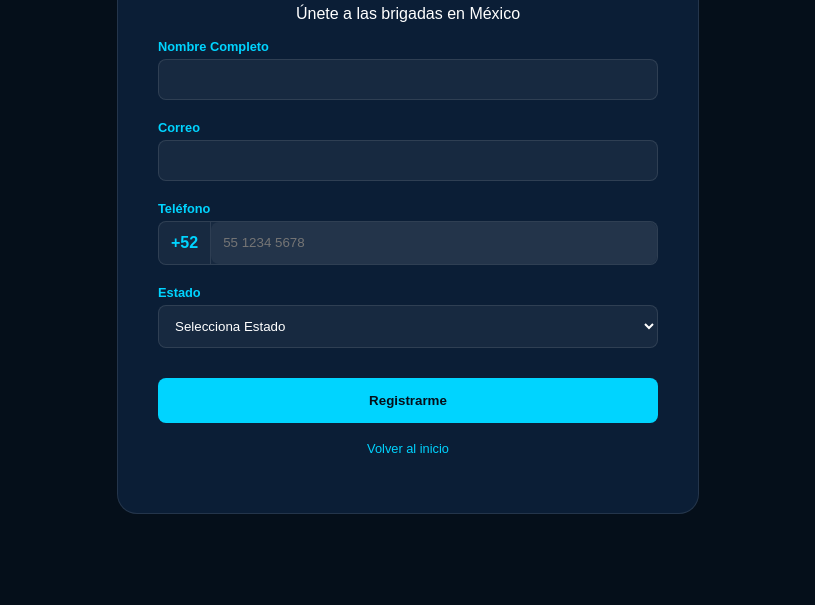
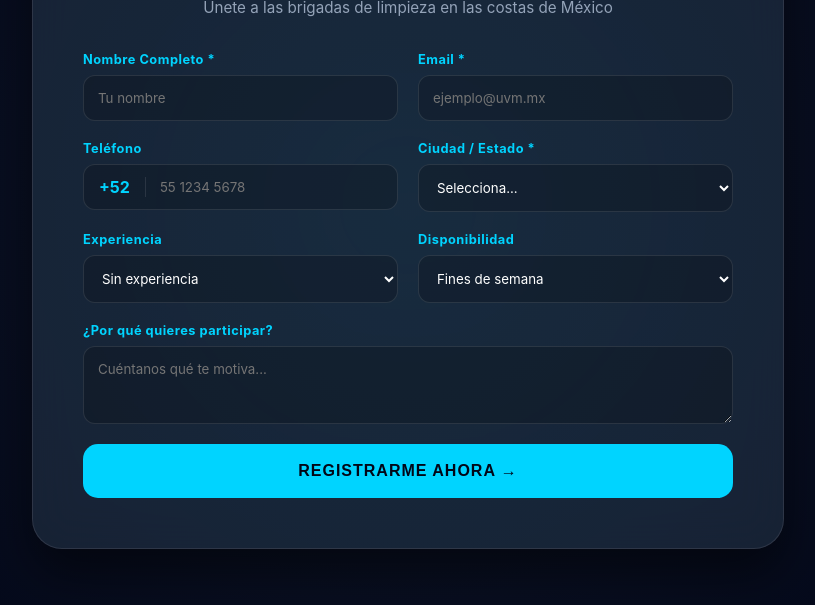
Before and after one commit to riquelmediasroman-lab/coastalclean, a plain HTML site: page registro.html in a window 1280 px wide. Shown: the part 195-800 px from the top of the page, without its empty margins (232-1047 px from the left). Drawn offline with Linux system fonts and the light colour scheme.

Commit message:
Update registro.html

```diff
--- a/registro.html
+++ b/registro.html
@@ -2,41 +2,64 @@
 <html lang="es">
 <head>
     <meta charset="UTF-8">
-    <title>Hazte Voluntario - CoastalClean</title>
+    <title>CoastalClean - Hazte Voluntario</title>
     <style>
-        :root { --bg: #050f1a; --sec: #0b1e36; --accent: #00d4ff; --text: #ffffff; }
-        body { background: var(--bg); color: var(--text); font-family: sans-serif; display: flex; justify-content: center; align-items: center; min-height: 100vh; margin: 0; }
-        .form-card { background: var(--sec); padding: 40px; border-radius: 20px; border: 1px solid rgba(255,255,255,0.1); width: 90%; max-width: 500px; text-align: center; }
-        .input-group { text-align: left; margin-bottom: 20px; }
-        label { display: block; color: var(--accent); font-size: 0.8rem; margin-bottom: 5px; font-weight: bold; }
-        input, select, textarea { width: 100%; padding: 12px; background: rgba(255,255,255,0.05); border: 1px solid rgba(255,255,255,0.1); border-radius: 8px; color: #fff; box-sizing: border-box; }
-        .phone-box { display: flex; background: rgba(255,255,255,0.05); border: 1px solid rgba(255,255,255,0.1); border-radius: 8px; }
-        .prefix { padding: 12px; font-weight: bold; color: var(--accent); border-right: 1px solid rgba(255,255,255,0.1); }
-        .phone-box input { border: none; }
-        .btn-send { background: var(--accent); color: var(--bg); width: 100%; padding: 15px; border: none; border-radius: 8px; font-weight: bold; cursor: pointer; margin-top: 10px; }
+        :root { --bg: #020617; --accent: #00d4ff; --glass: rgba(30, 41, 59, 0.7); }
+        body { background: radial-gradient(circle at center, #0f172a, var(--bg)); color: white; font-family: 'Inter', sans-serif; display: flex; justify-content: center; align-items: center; min-height: 100vh; margin: 0; }
+
+        .form-container { background: var(--glass); backdrop-filter: blur(20px); border: 1px solid rgba(255,255,255,0.1); padding: 50px; border-radius: 30px; width: 100%; max-width: 650px; box-shadow: 0 25px 50px rgba(0,0,0,0.5); position: relative; overflow: hidden; }
+        .form-container::before { content: ""; position: absolute; top: -50%; left: -50%; width: 200%; height: 200%; background: radial-gradient(circle, rgba(0,212,255,0.05) 0%, transparent 70%); z-index: -1; }
+
+        h2 { font-size: 2.2rem; margin-bottom: 10px; font-weight: 800; text-align: center; }
+        p { text-align: center; color: #94a3b8; margin-bottom: 35px; font-size: 0.95rem; }
+
+        .form-row { display: grid; grid-template-columns: 1fr 1fr; gap: 20px; margin-bottom: 20px; }
+        .input-group { display: flex; flex-direction: column; gap: 8px; }
+        label { font-size: 0.8rem; font-weight: 700; color: var(--accent); letter-spacing: 0.5px; }
+
+        input, select, textarea { background: rgba(0,0,0,0.2); border: 1px solid rgba(255,255,255,0.1); padding: 14px; border-radius: 12px; color: white; font-family: inherit; transition: 0.3s; }
+        input:focus, select:focus { border-color: var(--accent); box-shadow: 0 0 10px rgba(0,212,255,0.2); outline: none; background: rgba(0,0,0,0.4); }
+
+        .phone-box { display: flex; align-items: center; background: rgba(0,0,0,0.2); border: 1px solid rgba(255,255,255,0.1); border-radius: 12px; }
+        .phone-box span { padding: 0 15px; color: var(--accent); font-weight: bold; border-right: 1px solid rgba(255,255,255,0.1); }
+        .phone-box input { border: none; width: 100%; background: transparent; }
+
+        .btn-reg { background: var(--accent); color: #020617; border: none; padding: 18px; border-radius: 15px; font-weight: 800; font-size: 1rem; cursor: pointer; transition: 0.4s; margin-top: 20px; width: 100%; text-transform: uppercase; letter-spacing: 1px; }
+        .btn-reg:hover { transform: translateY(-3px); box-shadow: 0 15px 30px rgba(0,212,255,0.4); background: #fff; }
     </style>
 </head>
 <body>
-    <div class="form-card">
+    <div class="form-container">
         <h2>Hazte Voluntario</h2>
-        <p>Únete a las brigadas en México</p>
-        <form onsubmit="alert('¡Registro exitoso!'); return false;">
-            <div class="input-group"><label>Nombre Completo</label><input type="text" required></div>
-            <div class="input-group"><label>Correo</label><input type="email" required></div>
-            <div class="input-group">
-                <label>Teléfono</label>
-                <div class="phone-box"><span class="prefix">+52</span><input type="tel" placeholder="55 1234 5678" required></div>
+        <p>Únete a las brigadas de limpieza en las costas de México</p>
+        <form onsubmit="alert('¡Registro enviado! Te contactaremos pronto.'); return false;">
+            <div class="form-row">
+                <div class="input-group"><label>Nombre Completo *</label><input type="text" placeholder="Tu nombre" required></div>
+                <div class="input-group"><label>Email *</label><input type="email" placeholder="ejemplo@uvm.mx" required></div>
             </div>
-            <div class="input-group">
-                <label>Estado</label>
-                <select required>
-                    <option value="">Selecciona Estado</option>
-                    <option>Ciudad de México</option><option>Jalisco</option><option>Yucatán</option><option>Nuevo León</option>
-                </select>
+            <div class="form-row">
+                <div class="input-group"><label>Teléfono</label><div class="phone-box"><span>+52</span><input type="tel" placeholder="55 1234 5678" required></div></div>
+                <div class="input-group">
+                    <label>Ciudad / Estado *</label>
+                    <select required>
+                        <option value="">Selecciona...</option>
+                        <option>Ciudad de México</option><option>Quintana Roo</option><option>Veracruz</option><option>Baja California</option>
+                    </select>
+                </div>
             </div>
-            <button type="submit" class="btn-send">Registrarme</button>
+            <div class="form-row">
+                <div class="input-group">
+                    <label>Experiencia</label>
+                    <select><option>Sin experiencia</option><option>He participado antes</option><option>Experto en buceo</option></select>
+                </div>
+                <div class="input-group">
+                    <label>Disponibilidad</label>
+                    <select><option>Fines de semana</option><option>Entre semana</option><option>Remoto (Digital)</option></select>
+                </div>
+            </div>
+            <div class="input-group"><label>¿Por qué quieres participar?</label><textarea rows="3" placeholder="Cuéntanos qué te motiva..."></textarea></div>
+            <button type="submit" class="btn-reg">Registrarme Ahora →</button>
         </form>
-        <p><a href="index.html" style="color:var(--accent); text-decoration:none; font-size:0.8rem;">Volver al inicio</a></p>
     </div>
 </body>
 </html>
```
